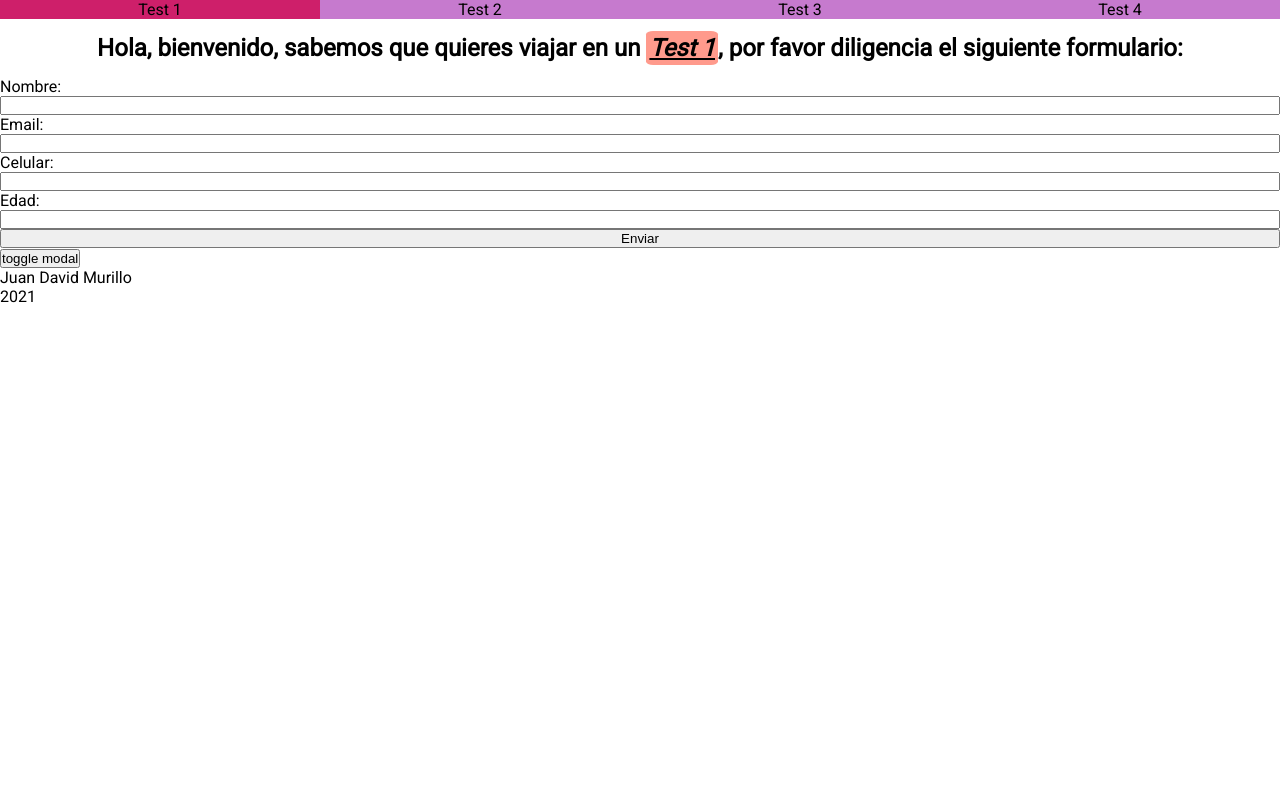
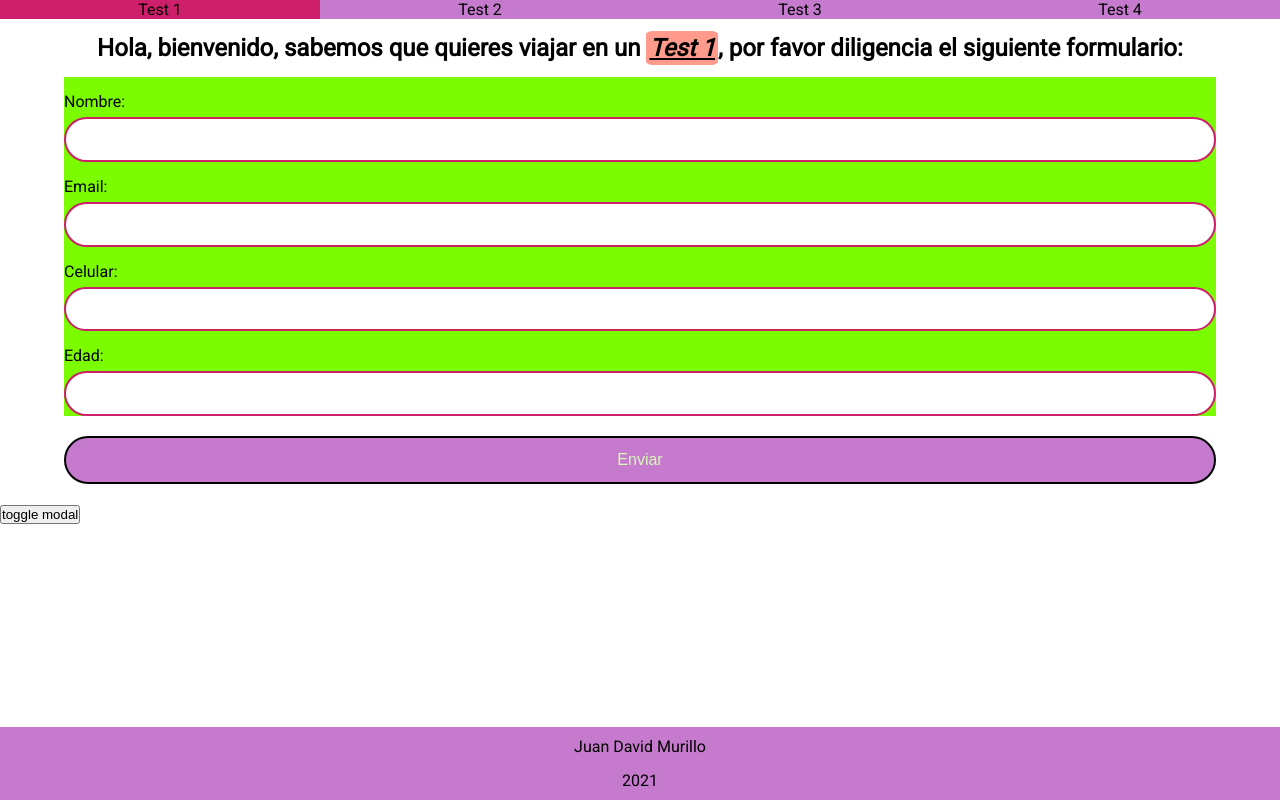
Before and after one commit to juancho20sp/it-globers-test, a React (Create React App) app: page / in a window 1280 px wide. Built offline with nearby package versions, Linux system fonts and the light colour scheme.

Commit message:
Advances on styling

```diff
--- a/src/components/Footer/index.tsx
+++ b/src/components/Footer/index.tsx
@@ -1,10 +1,9 @@
 import React from 'react'
-
 import './styles.scss';
 
 export const Footer: React.FC = () => {
     return (
-        <div>
+        <div className="footer">
             <p>Juan David Murillo</p>
             <p>2021</p>
         </div>
--- a/src/components/Footer/styles.scss
+++ b/src/components/Footer/styles.scss
@@ -0,0 +1,12 @@
+@import '../../index.scss';
+
+.footer {
+    background-color: $secondary;
+
+    text-align: center;
+
+    p {
+        padding: 5px;
+        margin: 5px 0;
+    }
+}
--- a/src/components/Form/styles.scss
+++ b/src/components/Form/styles.scss
@@ -1,6 +1,23 @@
+@import '../../index.scss';
+
 .form-container {
     form {
         display: flex;
         flex-direction: column;
     }
+
+    button {
+        background-color: $secondary;
+        border: 2px solid black;
+        border-radius: 50px;
+
+        height: 3rem;
+        width: 90%;
+
+        margin: 20px auto;
+
+        color: $bg;
+
+        font-size: 1rem;
+    }
 }
--- a/src/components/Input/index.tsx
+++ b/src/components/Input/index.tsx
@@ -30,7 +30,7 @@ const ErrorMessage: React.FC<{ message: string }> = ({ message }) => {
 
 export const Input = ({ label, type, register, errors, reference, validations }: InputProps) => {
 
-    return (<>
+    return (<div className="form-row">
         <label>{label}</label>
         <input type={type} {...register(reference, validations)} />
 
@@ -45,5 +45,5 @@ export const Input = ({ label, type, register, errors, reference, validations }:
         {errors[reference]?.type === MIN_LENGTH_ERROR ? <ErrorMessage message={MIN_LENGTH_ERROR_MSG} /> : ''}
 
         {errors[reference]?.type === MAX_LENGTH_ERROR ? <ErrorMessage message={MAX_LENGTH_ERROR_MSG} /> : ''}
-    </>)
+    </div>)
 }
--- a/src/components/Input/styles.scss
+++ b/src/components/Input/styles.scss
@@ -4,4 +4,50 @@
     color: $warning;
 
     font-size: 0.8rem;
+
+    margin-top: 10px;
+    margin-bottom: 10px;
 }
+
+.form-row {
+    background-color: lawngreen;
+    display: flex;
+    flex-direction: column;
+
+    width: 90%;
+
+    margin: 0 auto;
+
+    label {
+        margin-bottom: 6px;
+
+        padding-top: 15px;
+    }
+
+    input {
+        border: 2px solid $warning;
+        border-radius: 30px;
+
+        text-indent: 10px;
+
+        font-family: 'Roboto', sans-serif;
+
+        height: 2.8rem;
+
+        &:focus {
+            outline: none;
+        }
+
+        &::selection {
+            background-color: $secondary;
+        }
+    }
+}
+
+@media screen and (min-width: 920px){
+    .errorMessage {
+        color: $warning;
+
+        font-size: 1rem;
+    }
+}
--- a/src/views/Layout/index.tsx
+++ b/src/views/Layout/index.tsx
@@ -1,12 +1,12 @@
 import React from 'react'
+import './styles.scss';
 
 import { Menu } from '../../components/Menu';
-import { Form } from '../../components/Form';
 import { Footer } from '../../components/Footer';
 
 export const Layout: React.FC = ({ children }) => {
     return (
-        <div>
+        <div className="container">
             <Menu />
             {children}
             <Footer />
--- a/src/views/Layout/styles.scss
+++ b/src/views/Layout/styles.scss
@@ -0,0 +1,8 @@
+.container {
+    height: 100vh;
+    width: 100vw;
+
+    display: flex;
+    flex-direction: column;
+    justify-content: space-between;
+}
--- a/src/views/Main/index.tsx
+++ b/src/views/Main/index.tsx
@@ -1,4 +1,5 @@
 import React, { useState } from 'react'
+import './styles.scss';
 
 import { MainTitle } from '../../components/MainTitle';
 import { Form } from '../../components/Form';
@@ -17,7 +18,7 @@ export const Main = () => {
     }
 
     return (
-        <div>
+        <div className="main">
             <MainTitle />
             <Form openModal={() => toggleModal()} />
             <Modal open={isModalOpen} onClose={() => { setIsModalOpen(false); setIsFadingOut(false) }} isFadingOut={isFadingOut}>
--- a/src/views/Main/styles.scss
+++ b/src/views/Main/styles.scss
@@ -0,0 +1,4 @@
+.main {
+    justify-self: start;
+    flex: 1;
+}
```
